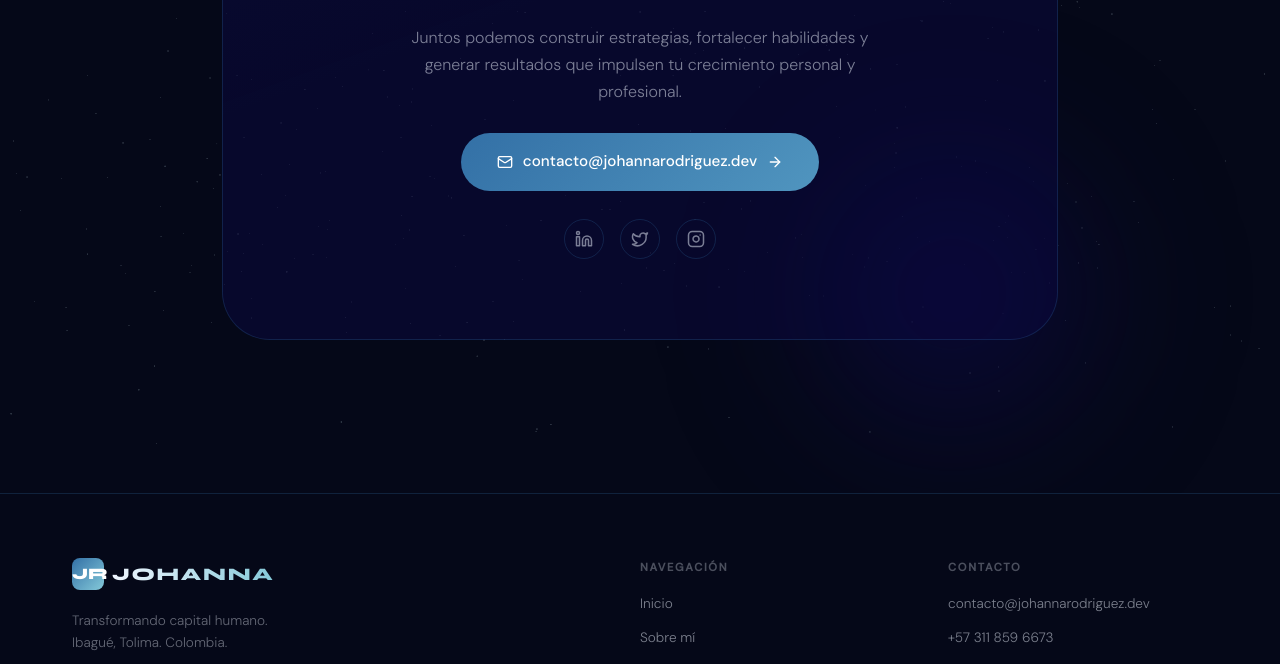
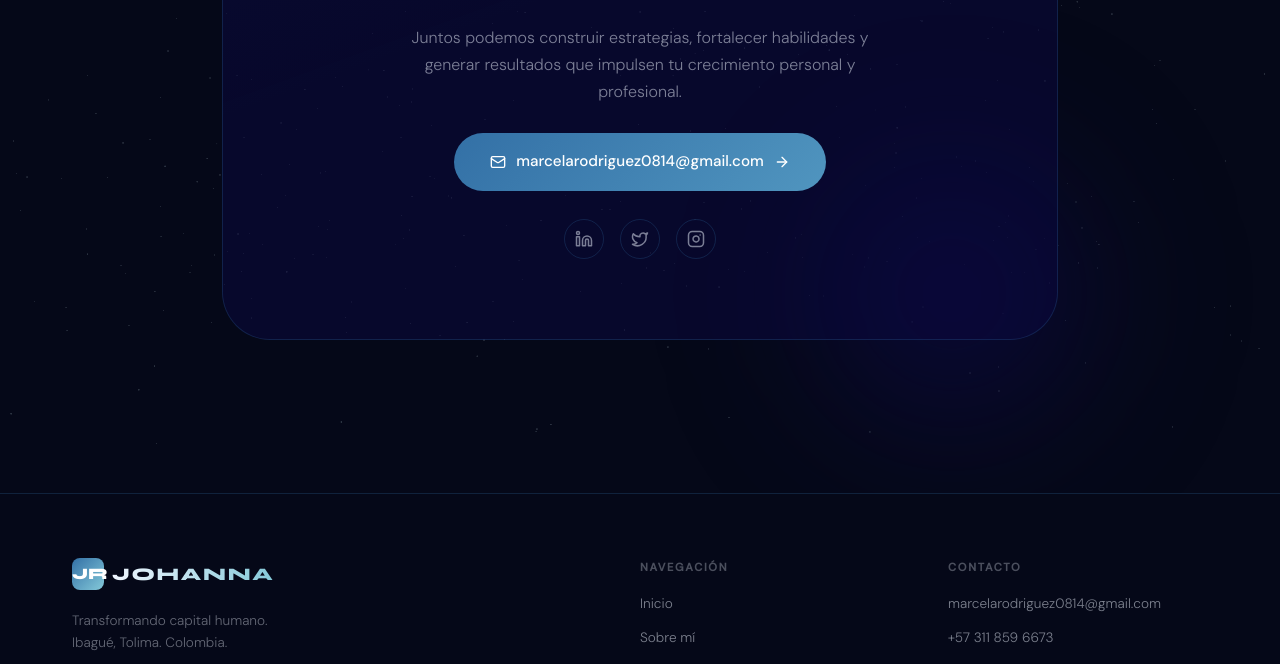
Before and after one commit to Joha-Rodriguez/lading-page, a React (Vite) app in the folder landing/: page / in a window 1280 px wide. Shown: the part 6880-7544 px from the top of the page. Built offline with nearby package versions, Linux system fonts and the light colour scheme.

Commit message:
feat: update email in CTA and Footer

```diff
--- a/landing/src/components/CTA/CTA.tsx
+++ b/landing/src/components/CTA/CTA.tsx
@@ -44,9 +44,9 @@ export default function CTA() {
           </motion.p>
 
           <motion.div className={styles.actions} variants={fadeUp}>
-            <a ref={btnRef} href="mailto:contacto@johannarodriguez.dev" className={styles.btnPrimary}>
+            <a ref={btnRef} href="mailto:marcelarodriguez0814@gmail.com" className={styles.btnPrimary}>
               <Mail size={16} />
-              contacto@johannarodriguez.dev
+              marcelarodriguez0814@gmail.com
               <ArrowRight size={16} />
             </a>
           </motion.div>
--- a/landing/src/components/Footer/Footer.tsx
+++ b/landing/src/components/Footer/Footer.tsx
@@ -28,7 +28,7 @@ export default function Footer() {
           </nav>
           <div className={styles.contact}>
             <span className={styles.navTitle}>Contacto</span>
-            <a href="mailto:contacto@johannarodriguez.dev" className={styles.link}>contacto@johannarodriguez.dev</a>
+            <a href="mailto:marcelarodriguez0814@gmail.com" className={styles.link}>marcelarodriguez0814@gmail.com</a>
             <a href="tel:+573118596673" className={styles.link}>+57 311 859 6673</a>
           </div>
         </div>
```
